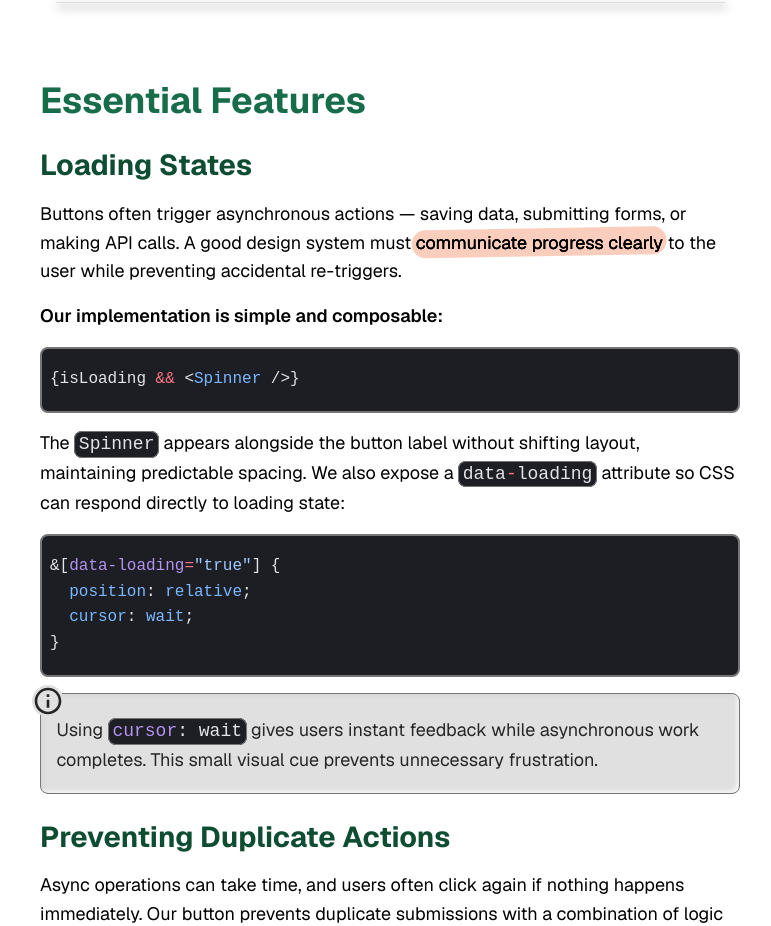
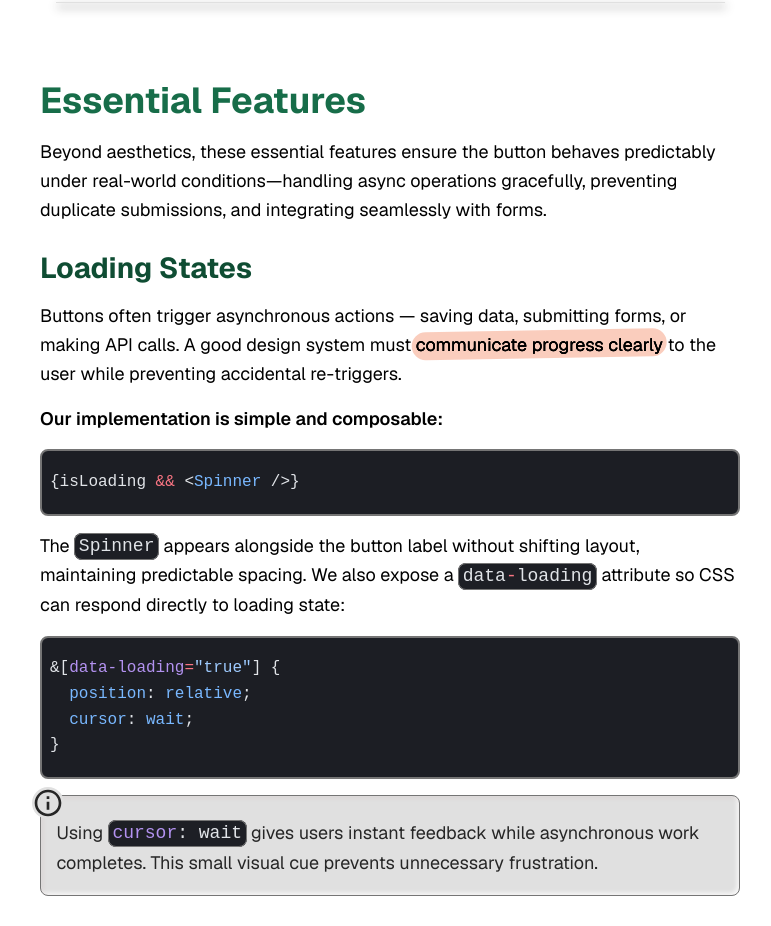
Before and after one commit to codercarl1243/react_components_system, a Next.js app: page /blog/design-system/buttons/base2 in a window 1280 px wide. Shown: the part 8299-9225 px from the top of the page, without its empty margins (56-827 px from the left). Built offline with nearby package versions, Linux system fonts and the light colour scheme.

Commit message:
UPDATE wip add intro paragraph

```diff
--- a/app/blog/design-system/buttons/base2/page.tsx
+++ b/app/blog/design-system/buttons/base2/page.tsx
@@ -371,6 +371,11 @@ export default function useButton() {
                     <AnchorHeading id="essential-features-heading" headingLevel={2}>
                         Essential Features
                     </AnchorHeading>
+                    <p>
+                        Beyond aesthetics, these essential features ensure the button behaves predictably
+                        under real-world conditions—handling async operations gracefully, preventing
+                        duplicate submissions, and integrating seamlessly with forms.
+                    </p>
                     <AnchorHeading headingLevel={3}>
                         Loading States
                     </AnchorHeading>
```
